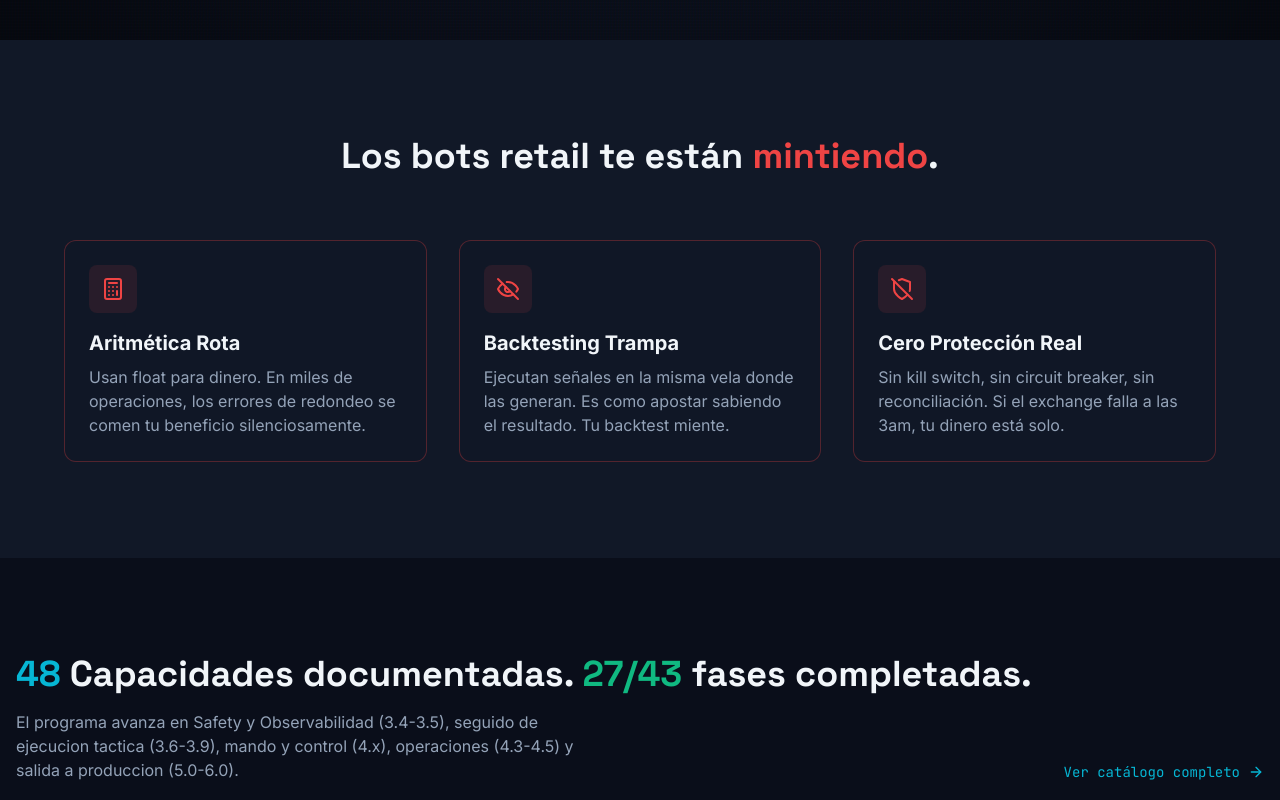
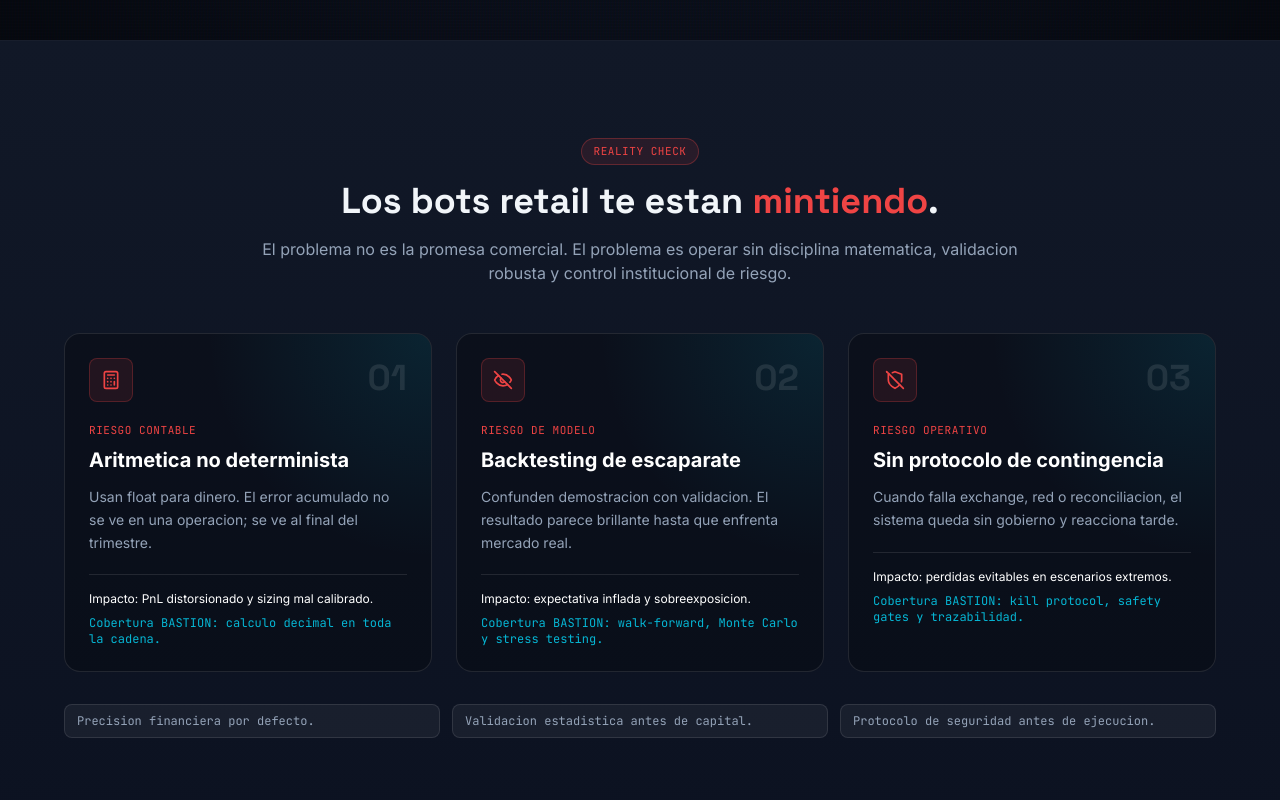
Before and after one commit to AbelSolerDev/BASTION-QUANT-WEB, a React (Vite) app: page /sentinel in a window 1280 px wide. Shown: the part 760-1560 px from the top of the page. Built offline with nearby package versions, Linux system fonts and the light colour scheme.

Commit message:
Redesign pain-points section with modern institutional UI

```diff
--- a/src/pages/LandingPage.tsx
+++ b/src/pages/LandingPage.tsx
@@ -1,10 +1,21 @@
 import React, { useState } from 'react';
 import { motion } from 'framer-motion';
-import { ArrowRight, ShieldOff, EyeOff, Calculator, Check, X, ShieldCheck, Cpu, Network, Zap } from 'lucide-react';
+import {
+  ArrowRight,
+  ShieldOff,
+  EyeOff,
+  Calculator,
+  Check,
+  X,
+  ShieldCheck,
+  Cpu,
+  Network,
+  Zap,
+} from 'lucide-react';
 import GlassCard from '../components/ui/GlassCard';
 import Badge from '../components/ui/Badge';
 import Terminal from '../components/Terminal';
-import HolographicCore from '../components/HolographicCore'; // Nuevo componente
+import HolographicCore from '../components/HolographicCore';
 import MatrixBackground from '../components/MatrixBackground';
 import { Link } from 'react-router-dom';
 import { retailComparison, features } from '../data';
@@ -13,26 +24,21 @@ import * as Icons from 'lucide-react';
 const LandingPage: React.FC = () => {
   const [featureTab, setFeatureTab] = useState('Todos');
 
-  // Filter features for the preview grid
-  const previewFeatures = features.filter(f => featureTab === 'Todos' || f.block === featureTab).slice(0, 9);
+  const previewFeatures = features
+    .filter((f) => featureTab === 'Todos' || f.block === featureTab)
+    .slice(0, 9);
 
   return (
     <div className="bg-bgPrimary overflow-hidden relative">
-
       {/* SECTION 1: HERO */}
       <section className="relative min-h-screen flex flex-col justify-center items-center text-center px-4 pt-20 overflow-hidden">
-        {/* FONDO BASE */}
         <div className="absolute inset-0 bg-bgPrimary z-0" />
 
-        {/* EFECTO MATRIX / ALGORITMO */}
         <div className="absolute inset-0 z-0">
           <MatrixBackground />
         </div>
 
-        {/* MESH GRADIENT */}
         <div className="absolute inset-0 mesh-gradient opacity-15 md:opacity-30 z-0 mix-blend-screen" />
-
-        {/* VINETTE OVERLAY */}
         <div className="absolute inset-0 z-0 bg-gradient-to-b from-bgPrimary/80 via-transparent to-bgPrimary" />
         <div className="absolute inset-0 z-0 bg-[radial-gradient(circle_at_center,_transparent_0%,_#0a0e1a_90%)]" />
 
@@ -44,7 +50,9 @@ const LandingPage: React.FC = () => {
             className="flex items-center justify-center space-x-2 text-accentCyan font-mono text-sm tracking-widest uppercase mb-6"
           >
             <ShieldCheck size={16} className="animate-pulse" />
-            <span className="border border-accentCyan/30 px-3 py-1 rounded bg-accentCyan/5 backdrop-blur-sm">Institutional-Grade Crypto Trading</span>
+            <span className="border border-accentCyan/30 px-3 py-1 rounded bg-accentCyan/5 backdrop-blur-sm">
+              Institutional-Grade Crypto Trading
+            </span>
           </motion.div>
 
           <motion.h1
@@ -70,8 +78,9 @@ const LandingPage: React.FC = () => {
             transition={{ duration: 0.6, delay: 0.4 }}
             className="text-textSecondary text-lg md:text-xl max-w-2xl mx-auto"
           >
-            Plataforma cuantitativa con validacion estadistica, control operativo por capas y
-            trazabilidad completa de decisiones. Fase 3.4 en ejecucion con ruta definida hasta 6.0. <br/>
+            Plataforma cuantitativa con validacion estadistica, control operativo por capas y trazabilidad completa de
+            decisiones. Fase 3.4 en ejecucion con ruta definida hasta 6.0.
+            <br />
             <strong className="text-white">No es un bot. Es infraestructura financiera.</strong>
           </motion.p>
 
@@ -94,7 +103,6 @@ const LandingPage: React.FC = () => {
             </Link>
           </motion.div>
 
-          {/* Stat Bar */}
           <motion.div
             initial={{ opacity: 0 }}
             animate={{ opacity: 1 }}
@@ -122,39 +130,95 @@ const LandingPage: React.FC = () => {
       </section>
 
       {/* SECTION 2: PAIN POINTS */}
-      <section className="py-24 px-4 bg-bgSecondary">
+      <section className="py-24 px-4 bg-gradient-to-b from-bgSecondary to-[#0c1221] border-y border-white/5">
         <div className="max-w-6xl mx-auto">
-          <h2 className="text-3xl md:text-4xl font-display font-bold text-center mb-16">
-            Los bots retail te están <span className="text-accentDanger">mintiendo</span>.
+          <div className="text-center mb-12">
+            <div className="inline-flex items-center gap-2 px-3 py-1 rounded-full border border-accentDanger/30 bg-accentDanger/10 text-[11px] font-mono text-accentDanger uppercase tracking-wider mb-4">
+              Reality Check
+            </div>
+            <h2 className="text-3xl md:text-4xl font-display font-bold mb-4">
+              Los bots retail te estan <span className="text-accentDanger">mintiendo</span>.
             </h2>
-          <div className="grid md:grid-cols-3 gap-8">
-            <GlassCard className="border-accentDanger/30">
-              <div className="w-12 h-12 bg-accentDanger/10 rounded-lg flex items-center justify-center mb-4 text-accentDanger">
-                <Calculator size={24} />
+            <p className="text-textSecondary max-w-3xl mx-auto">
+              El problema no es la promesa comercial. El problema es operar sin disciplina matematica, validacion robusta y
+              control institucional de riesgo.
+            </p>
           </div>
-              <h3 className="text-xl font-bold mb-2">Aritmética Rota</h3>
-              <p className="text-textSecondary">
-                Usan float para dinero. En miles de operaciones, los errores de redondeo se comen tu beneficio silenciosamente.
-              </p>
-            </GlassCard>
-            <GlassCard className="border-accentDanger/30">
-              <div className="w-12 h-12 bg-accentDanger/10 rounded-lg flex items-center justify-center mb-4 text-accentDanger">
-                <EyeOff size={24} />
+
+          <div className="grid md:grid-cols-3 gap-6">
+            {[
+              {
+                icon: Calculator,
+                id: '01',
+                tag: 'RIESGO CONTABLE',
+                title: 'Aritmetica no determinista',
+                description:
+                  'Usan float para dinero. El error acumulado no se ve en una operacion; se ve al final del trimestre.',
+                impact: 'Impacto: PnL distorsionado y sizing mal calibrado.',
+                cover: 'Cobertura BASTION: calculo decimal en toda la cadena.',
+              },
+              {
+                icon: EyeOff,
+                id: '02',
+                tag: 'RIESGO DE MODELO',
+                title: 'Backtesting de escaparate',
+                description:
+                  'Confunden demostracion con validacion. El resultado parece brillante hasta que enfrenta mercado real.',
+                impact: 'Impacto: expectativa inflada y sobreexposicion.',
+                cover: 'Cobertura BASTION: walk-forward, Monte Carlo y stress testing.',
+              },
+              {
+                icon: ShieldOff,
+                id: '03',
+                tag: 'RIESGO OPERATIVO',
+                title: 'Sin protocolo de contingencia',
+                description:
+                  'Cuando falla exchange, red o reconciliacion, el sistema queda sin gobierno y reacciona tarde.',
+                impact: 'Impacto: perdidas evitables en escenarios extremos.',
+                cover: 'Cobertura BASTION: kill protocol, safety gates y trazabilidad.',
+              },
+            ].map((item, idx) => {
+              const Icon = item.icon;
+              return (
+                <motion.article
+                  key={item.id}
+                  initial={{ opacity: 0, y: 24 }}
+                  whileInView={{ opacity: 1, y: 0 }}
+                  viewport={{ once: true }}
+                  transition={{ duration: 0.45, delay: idx * 0.08 }}
+                  className="relative rounded-2xl border border-white/10 bg-black/25 p-6 overflow-hidden hover:border-accentCyan/35 transition-colors"
+                >
+                  <div className="absolute inset-0 bg-[radial-gradient(circle_at_top_right,rgba(6,182,212,0.12),transparent_45%)] pointer-events-none" />
+                  <div className="relative">
+                    <div className="flex items-start justify-between mb-5">
+                      <div className="w-11 h-11 rounded-lg bg-accentDanger/10 border border-accentDanger/25 flex items-center justify-center text-accentDanger">
+                        <Icon size={20} />
                       </div>
-              <h3 className="text-xl font-bold mb-2">Backtesting Trampa</h3>
-              <p className="text-textSecondary">
-                Ejecutan señales en la misma vela donde las generan. Es como apostar sabiendo el resultado. Tu backtest miente.
-              </p>
-            </GlassCard>
-            <GlassCard className="border-accentDanger/30">
-              <div className="w-12 h-12 bg-accentDanger/10 rounded-lg flex items-center justify-center mb-4 text-accentDanger">
-                <ShieldOff size={24} />
+                      <span className="text-4xl font-display font-bold text-white/10">{item.id}</span>
                     </div>
-              <h3 className="text-xl font-bold mb-2">Cero Protección Real</h3>
-              <p className="text-textSecondary">
-                Sin kill switch, sin circuit breaker, sin reconciliación. Si el exchange falla a las 3am, tu dinero está solo.
-              </p>
-            </GlassCard>
+                    <p className="text-[11px] font-mono tracking-wider text-accentDanger uppercase mb-2">{item.tag}</p>
+                    <h3 className="text-xl font-bold text-white mb-3">{item.title}</h3>
+                    <p className="text-sm text-textSecondary leading-relaxed">{item.description}</p>
+                    <div className="mt-5 pt-4 border-t border-white/10 space-y-2">
+                      <p className="text-xs text-white">{item.impact}</p>
+                      <p className="text-xs text-accentCyan font-mono">{item.cover}</p>
+                    </div>
+                  </div>
+                </motion.article>
+              );
+            })}
+          </div>
+
+          <div className="mt-8 grid md:grid-cols-3 gap-3 text-xs font-mono">
+            <div className="rounded-lg border border-white/10 bg-white/5 px-3 py-2 text-textSecondary">
+              Precision financiera por defecto.
+            </div>
+            <div className="rounded-lg border border-white/10 bg-white/5 px-3 py-2 text-textSecondary">
+              Validacion estadistica antes de capital.
+            </div>
+            <div className="rounded-lg border border-white/10 bg-white/5 px-3 py-2 text-textSecondary">
+              Protocolo de seguridad antes de ejecucion.
+            </div>
           </div>
         </div>
       </section>
@@ -165,21 +229,24 @@ const LandingPage: React.FC = () => {
           <div className="flex flex-col md:flex-row justify-between items-end mb-12">
             <div>
               <h2 className="text-3xl md:text-4xl font-display font-bold mb-4">
-                <span className="text-accentCyan">{features.length}</span> Capacidades documentadas. <span className="text-accentSuccess">27/43</span> fases completadas.
+                <span className="text-accentCyan">{features.length}</span> Capacidades documentadas.{' '}
+                <span className="text-accentSuccess">27/43</span> fases completadas.
               </h2>
               <p className="text-textSecondary max-w-xl">
-                El programa avanza en Safety y Observabilidad (3.4-3.5), seguido de ejecucion tactica (3.6-3.9),
-                mando y control (4.x), operaciones (4.3-4.5) y salida a produccion (5.0-6.0).
+                El programa avanza en Safety y Observabilidad (3.4-3.5), seguido de ejecucion tactica (3.6-3.9), mando y
+                control (4.x), operaciones (4.3-4.5) y salida a produccion (5.0-6.0).
               </p>
             </div>
-            <Link to="/catalog" className="text-accentCyan hover:text-accentViolet transition-colors mt-4 md:mt-0 font-mono text-sm flex items-center">
-              Ver catálogo completo <ArrowRight size={16} className="ml-2" />
+            <Link
+              to="/catalog"
+              className="text-accentCyan hover:text-accentViolet transition-colors mt-4 md:mt-0 font-mono text-sm flex items-center"
+            >
+              Ver catalogo completo <ArrowRight size={16} className="ml-2" />
             </Link>
           </div>
 
-          {/* Progress Bar Visual */}
           <div className="w-full bg-bgSecondary h-4 rounded-full mb-12 overflow-hidden relative">
-            <div className="absolute top-0 left-0 h-full bg-gradient-to-r from-accentCyan to-accentViolet w-[63%]"></div>
+            <div className="absolute top-0 left-0 h-full bg-gradient-to-r from-accentCyan to-accentViolet w-[63%]" />
             <div className="absolute top-0 left-0 h-full w-full hidden md:flex text-[10px] font-mono font-bold text-white/50 items-center justify-between px-4">
               <span>Base</span>
               <span>Safety</span>
@@ -191,16 +258,13 @@ const LandingPage: React.FC = () => {
             Estado actual: Safety 3.4 -&gt; Objetivo: Produccion 6.0
           </p>
 
-          {/* Filter Tabs */}
           <div className="flex flex-wrap gap-2 mb-8">
             {['Todos', 'A-C', 'D', 'E', 'F', 'G', 'H', 'I', 'J', 'K-L', 'M', 'N', 'O'].map((tab) => (
               <button
                 key={tab}
                 onClick={() => setFeatureTab(tab)}
                 className={`px-4 py-2 rounded-full text-sm font-mono transition-all ${
-                   featureTab === tab
-                   ? 'bg-white text-bgPrimary font-bold'
-                   : 'bg-white/5 text-textSecondary hover:bg-white/10'
+                  featureTab === tab ? 'bg-white text-bgPrimary font-bold' : 'bg-white/5 text-textSecondary hover:bg-white/10'
                 }`}
               >
                 {tab === 'Todos' ? 'Todos' : `Bloque ${tab}`}
@@ -223,15 +287,14 @@ const LandingPage: React.FC = () => {
                   <h3 className="font-bold text-lg mb-2 group-hover:text-accentCyan transition-colors">{feature.name}</h3>
                   <p className="text-sm text-textSecondary">{feature.description}</p>
                 </GlassCard>
-               )
+              );
             })}
           </div>
         </div>
       </section>
 
-      {/* SECTION 4: THE NEURAL CORE (REDESIGNED) */}
+      {/* SECTION 4: THE NEURAL CORE */}
       <section className="py-24 px-4 bg-[#05070d] relative overflow-hidden border-y border-white/5">
-         {/* Cyber Grid Background */}
         <div className="absolute inset-0 bg-[linear-gradient(to_right,#80808012_1px,transparent_1px),linear-gradient(to_bottom,#80808012_1px,transparent_1px)] bg-[size:24px_24px] pointer-events-none" />
 
         <div className="max-w-7xl mx-auto relative z-10">
@@ -244,12 +307,11 @@ const LandingPage: React.FC = () => {
               ARQUITECTURA DE IA DISTRIBUIDA
             </motion.div>
             <h2 className="text-3xl md:text-5xl font-display font-bold bg-clip-text text-transparent bg-gradient-to-r from-white to-white/60">
-               El Núcleo Neuronal
+              El Nucleo Neuronal
             </h2>
           </div>
 
           <div className="grid lg:grid-cols-3 gap-8 items-center">
-             {/* Left Column - Logic Nodes */}
             <div className="space-y-8 hidden lg:block">
               <GlassCard hoverEffect className="border-l-4 border-l-accentCyan">
                 <div className="flex items-center gap-3 mb-2">
@@ -266,17 +328,15 @@ const LandingPage: React.FC = () => {
                   <h3 className="font-bold text-white">PHOENIX</h3>
                 </div>
                 <p className="text-sm text-textSecondary">
-                      Auto-calibración de parámetros. Si la estrategia falla, se apaga sola y se reconstruye.
+                  Auto-calibracion de parametros. Si la estrategia falla, se apaga sola y se reconstruye.
                 </p>
               </GlassCard>
             </div>
 
-             {/* Center - Holographic Core */}
             <div className="flex justify-center scale-125 lg:scale-100">
               <HolographicCore />
             </div>
 
-             {/* Right Column - Logic Nodes */}
             <div className="space-y-8 hidden lg:block">
               <GlassCard hoverEffect className="border-r-4 border-r-accentGold text-right">
                 <div className="flex items-center gap-3 mb-2 justify-end">
@@ -284,34 +344,34 @@ const LandingPage: React.FC = () => {
                   <Zap className="text-accentGold" size={20} />
                 </div>
                 <p className="text-sm text-textSecondary">
-                      Fusión de datos. Combina señales técnicas (Micro) con riesgo de mercado (Macro) para la decisión final.
+                  Fusion de datos. Combina senales tecnicas (micro) con riesgo de mercado (macro) para la decision final.
                 </p>
               </GlassCard>
 
               <div className="text-right p-6">
                 <h4 className="font-mono text-xs text-textSecondary mb-2">VELOCIDAD DE PROCESAMIENTO</h4>
-                   <div className="text-4xl font-display font-bold text-white">12<span className="text-accentCyan">ms</span></div>
+                <div className="text-4xl font-display font-bold text-white">
+                  12<span className="text-accentCyan">ms</span>
+                </div>
                 <p className="text-xs text-white/40 mt-1">Latencia interna promedio</p>
               </div>
             </div>
           </div>
 
-          {/* Mobile Only Cards (stacked below core) */}
           <div className="grid gap-4 mt-8 lg:hidden">
             <GlassCard className="border-l-4 border-l-accentCyan">
               <h3 className="font-bold text-white mb-1">NEXUS</h3>
-                 <p className="text-sm text-textSecondary">Escaneo de universo y detección de liquidez.</p>
+              <p className="text-sm text-textSecondary">Escaneo de universo y deteccion de liquidez.</p>
             </GlassCard>
             <GlassCard className="border-l-4 border-l-accentViolet">
               <h3 className="font-bold text-white mb-1">PHOENIX</h3>
-                 <p className="text-sm text-textSecondary">Auto-calibración y regeneración de estrategia.</p>
+              <p className="text-sm text-textSecondary">Auto-calibracion y regeneracion de estrategia.</p>
             </GlassCard>
             <GlassCard className="border-l-4 border-l-accentGold">
               <h3 className="font-bold text-white mb-1">SYMBIOSIS</h3>
-                 <p className="text-sm text-textSecondary">Fusión de inteligencia Micro + Macro.</p>
+              <p className="text-sm text-textSecondary">Fusion de inteligencia micro + macro.</p>
             </GlassCard>
           </div>
-
         </div>
       </section>
 
@@ -338,7 +398,7 @@ const LandingPage: React.FC = () => {
               </div>
               <div className="p-3 bg-white/5 rounded border border-white/5 flex gap-3 items-center">
                 <span className="text-accentDanger">/kill</span>
-                 <span className="text-textSecondary">Botón de pánico (requiere 2FA).</span>
+                <span className="text-textSecondary">Boton de panico (requiere 2FA).</span>
               </div>
               <div className="p-3 bg-white/5 rounded border border-white/5 flex gap-3 items-center">
                 <span className="text-accentGold">/pausa</span>
@@ -352,9 +412,7 @@ const LandingPage: React.FC = () => {
       {/* SECTION 6: COMPARISON */}
       <section className="py-24 px-4 bg-bgSecondary">
         <div className="max-w-4xl mx-auto">
-          <h2 className="text-3xl font-display font-bold text-center mb-12">
-            ¿Por qué no un bot retail de $29/mes?
-          </h2>
+          <h2 className="text-3xl font-display font-bold text-center mb-12">Por que no un bot retail de $29/mes?</h2>
           <div className="overflow-x-auto">
             <table className="w-full text-left border-collapse">
               <thead>
@@ -369,10 +427,16 @@ const LandingPage: React.FC = () => {
                   <tr key={idx} className="border-b border-white/5 hover:bg-white/5 transition-colors">
                     <td className="py-4 px-4 text-white font-medium">{row.feature}</td>
                     <td className="py-4 px-4 text-center">
-                       {row.retail ? <Check className="inline text-green-500" size={18}/> : <X className="inline text-red-500" size={18}/>}
+                      {row.retail ? <Check className="inline text-green-500" size={18} /> : <X className="inline text-red-500" size={18} />}
                     </td>
                     <td className="py-4 px-4 text-center">
-                       {row.bastion ? <div className="inline-flex items-center justify-center w-6 h-6 rounded-full bg-accentCyan/20 text-accentCyan"><Check size={14}/></div> : <X size={18}/>}
+                      {row.bastion ? (
+                        <div className="inline-flex items-center justify-center w-6 h-6 rounded-full bg-accentCyan/20 text-accentCyan">
+                          <Check size={14} />
+                        </div>
+                      ) : (
+                        <X size={18} />
+                      )}
                     </td>
                   </tr>
                 ))}
@@ -391,17 +455,13 @@ const LandingPage: React.FC = () => {
       <section className="py-32 px-4 relative overflow-hidden">
         <div className="absolute inset-0 bg-gradient-to-b from-bgPrimary to-accentViolet/10" />
         <div className="relative z-10 max-w-4xl mx-auto text-center">
-           <h2 className="text-4xl md:text-5xl font-display font-bold mb-6">
-             Esto no es un bot.
-           </h2>
-           <p className="text-xl md:text-2xl text-textSecondary mb-12">
-             Es infraestructura de trading cuantitativo institucional.
-           </p>
+          <h2 className="text-4xl md:text-5xl font-display font-bold mb-6">Esto no es un bot.</h2>
+          <p className="text-xl md:text-2xl text-textSecondary mb-12">Es infraestructura de trading cuantitativo institucional.</p>
 
           <div className="flex flex-col md:flex-row justify-center gap-6">
             <Link to="/catalog">
               <button className="px-10 py-5 bg-white text-bgPrimary font-bold rounded-full hover:scale-105 transition-transform">
-                 Explorar el Catálogo Completo
+                Explorar el Catalogo Completo
               </button>
             </Link>
             <button className="px-10 py-5 border border-white/20 text-white font-bold rounded-full hover:bg-white/10 transition-colors cursor-not-allowed">
@@ -409,12 +469,9 @@ const LandingPage: React.FC = () => {
             </button>
           </div>
 
-           <p className="mt-12 text-sm text-textSecondary font-mono">
-             Construido fase a fase. Sin cajas negras.
-           </p>
+          <p className="mt-12 text-sm text-textSecondary font-mono">Construido fase a fase. Sin cajas negras.</p>
         </div>
       </section>
-
     </div>
   );
 };
```
Lines whose indentation alone changed are shown as unchanged.
